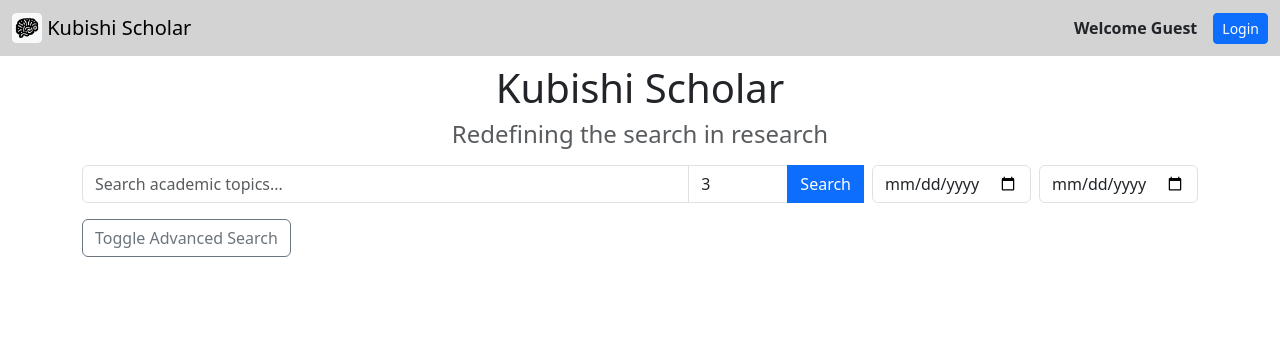
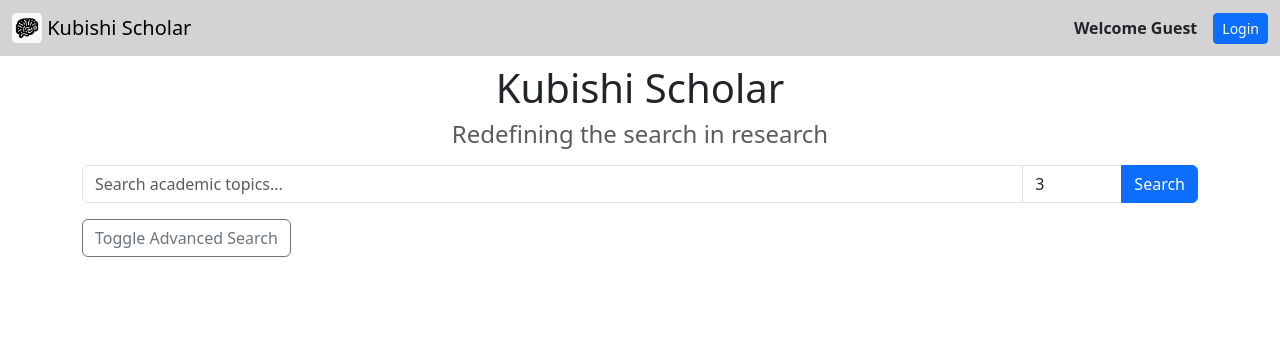
Before and after one commit to kubishi/scholar, a Flask app: page / in a window 1280 px wide. Shown: the top 356 px of the page. Run offline with Flask 3, Linux system fonts and the light colour scheme.

Commit message:
Small changes to frontend

```diff
--- a/Frontend/app.py
+++ b/Frontend/app.py
@@ -154,8 +154,9 @@
                             # 2) Location filter
                             location_ok = True
                             if location:
-                                article_loc = metadata.get("country", "").strip().lower()
-                                location_ok = location in article_loc
+                                article_loc_country = metadata.get("country", "").strip().lower()
+                                article_loc_city = metadata.get("city", "").strip().lower()
+                                location_ok = location in article_loc_country or location in article_loc_city
 
                             # 3) Ranking source filter
                             ranking_ok = True
--- a/Frontend/static/styles.css
+++ b/Frontend/static/styles.css
@@ -23,4 +23,28 @@
           flex-direction: column;
   /* stacks children vertically */
 }
+
+::-webkit-input-placeholder {
+  color: #000;
+  /* black */
+  opacity: 1;
+}
+
+:-ms-input-placeholder {
+  color: #000;
+  /* black */
+  opacity: 1;
+}
+
+::-ms-input-placeholder {
+  color: #000;
+  /* black */
+  opacity: 1;
+}
+
+::placeholder {
+  color: #000;
+  /* black */
+  opacity: 1;
+}
 /*# sourceMappingURL=styles.css.map */
--- a/Frontend/static/styles.scss
+++ b/Frontend/static/styles.scss
@@ -15,3 +15,8 @@
     display: flex;
     flex-direction: column;  /* stacks children vertically */
   }
+
+  ::placeholder {
+    color: #000;   /* black */
+    opacity: 1;
+  }
--- a/Frontend/templates/index.html
+++ b/Frontend/templates/index.html
@@ -34,12 +34,7 @@
         <input class="form-control" type="text" name="query" value="{{ query }}" placeholder="Search academic topics..." required>
         <input class="form-control" type="number" name="num_results" value="{{ num_results or '' }}" placeholder="Count" style="max-width: 100px;" max="10">
         <button id="search-btn" type="submit" class="btn btn-primary">Search</button>
-        <div class="ms-2">
-            <input class="form-control" type="date" name="date_span_first" value="{{ date_span_first or '' }}" style="max-width: 159px;">
-        </div>
-        <div class="ms-2">
-            <input class="form-control" type="date" name="date_span_second" value="{{ date_span_second or '' }}" style="max-width: 159px;">
-        </div>
+
     </div>
 
 
@@ -56,31 +51,51 @@
     <div class="collapse mt-2" id="advancedSearch">
     <div class="card card-body">
         <div class="row">
-            <!-- Row 1 -->
-            <div class="col-md-6 mb-2">
+            <!-- Start Date -->
+            <div style="display: flex; align-items: center; gap: 0.5rem;">
+                <label class="ms-2">
+                    Start Date:
+                </label>
+                <div>
+                  <input class="form-control" type="date" name="date_span_first" value="{{ date_span_first or '' }}" style="max-width: 159px;">
+                </div>
+
+                <div>
+                  <input class="form-control" type="date" name="date_span_second" value="{{ date_span_second or '' }}" style="max-width: 159px;">
+                </div>
+            </div>
+
+             <!-- Deadline Date -->
+            <div style="display: flex; align-items: center; gap: 0.5rem;">
+                <label class="ms-2">
+                    Deadline Date:
+                </label>
+                <div>
+                  <input class="form-control" type="date" name="date_span_first" value="{{ date_span_first or '' }}" style="max-width: 159px;">
+                </div>
+
+                <div>
+                  <input class="form-control" type="date" name="date_span_second" value="{{ date_span_second or '' }}" style="max-width: 159px;">
+                </div>
+            </div>
+
+            <!-- Location and Score Filtering, Rows 3 and 4-->
+
+            <div>
                 <input type="text" name="location" class="form-control" placeholder="Location">
             </div>
-            <div class="col-md-6 mb-2">
-                <input type="text" name="field2" class="form-control" placeholder="">
-            </div>
 
-            <!-- Row 2 -->
-            <div class="col-md-6 mb-2">
-                <input type="text" name="field3" class="form-control" placeholder="Advanced Field 3">
-            </div>
-            <div class="col-md-6 mb-2">
 
+            <div class=" mb-2">
                 <select id="ranking-source" name="ranking_source" class="form-control">
-                <option value="">Select Ranking Source</option>
+                    <option value="" disabled selected hidden>Select Ranking Source</option>
                     <option value="core">CORE</option>
                     <option value="era">ERA</option>
                     <option value="scholar">Google Scholar</option>
                 </select>
+            </div>
 
-                <div class="col" id="ranking-score-container" style="display: none;">
-                    <!-- Dynamic content will go here -->
-                </div>
-            </div>
+
         </div>
     </div>
 </div>
```
Also changed, not shown: 1 other file. Lines whose indentation alone changed are shown as unchanged.
